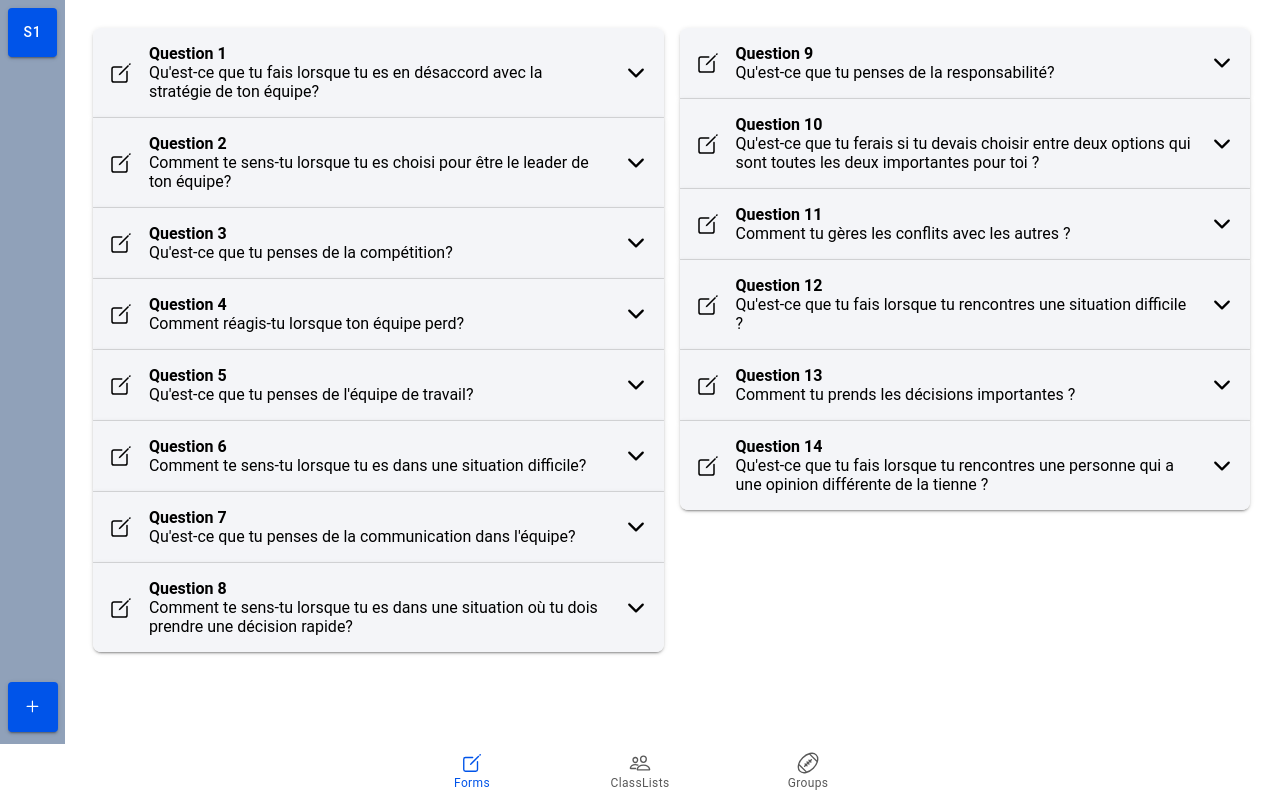
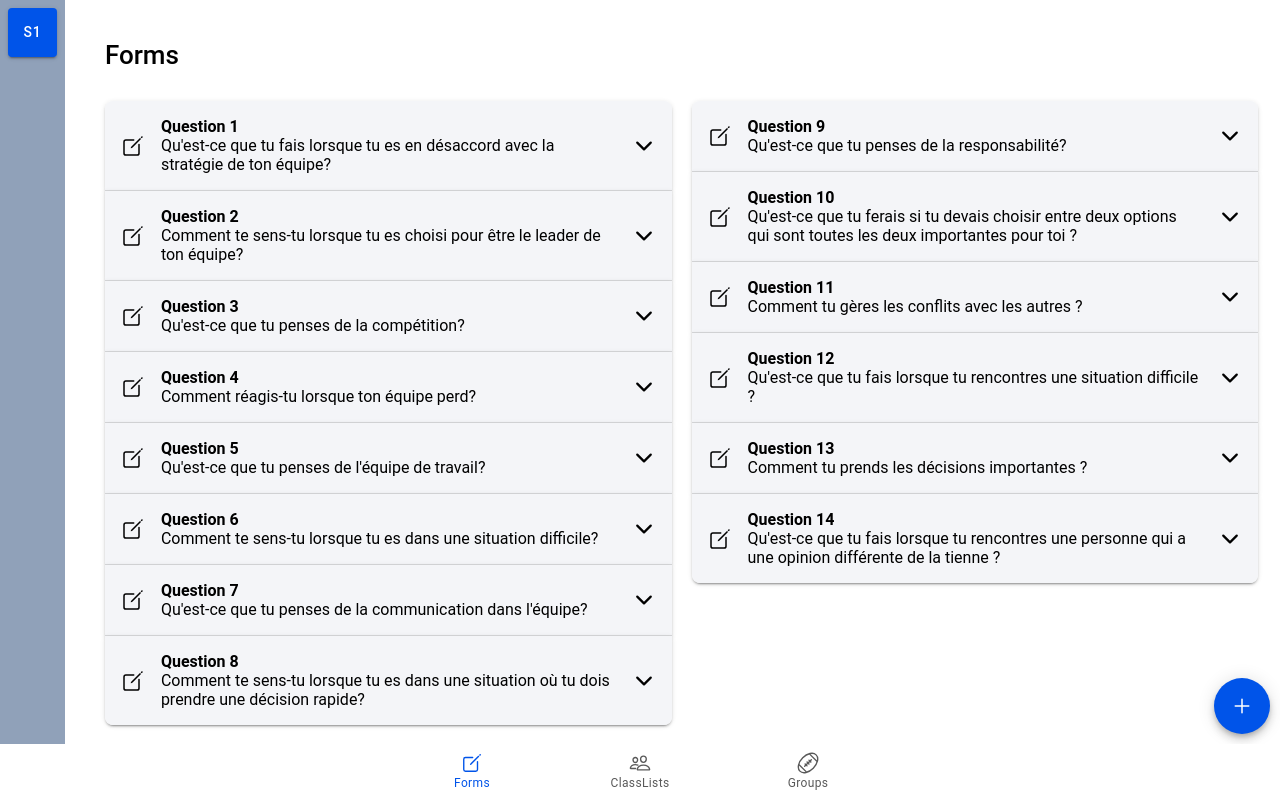
Before and after one commit to sambarnades/sport-group-manager, a React (Vite) app: page /tabs/forms in a window 1280 px wide. Built offline with nearby package versions, Linux system fonts and the light colour scheme.

Commit message:
Add a FAB Button OK.

```diff
--- a/src/pages/tabs/Forms.css
+++ b/src/pages/tabs/Forms.css
@@ -1,4 +1,17 @@
-ion-accordion.accordion-expanding,
-ion-accordion.accordion-expanded {
-    margin: 1em 0em;
+
+/* Custom style for Android Version." */
+
+.md ion-accordion.accordion-expanding,
+.md ion-accordion.accordion-expanded {
+    margin: 1rem 0rem;
 }
+
+/* Bug position fix with FA buttons." */
+
+  .fab-list-side-top{
+    bottom: 4rem;
+  }
+
+  .fab-list-side-top ion-fab-button{
+    margin-bottom: 10px;
+  }
--- a/src/pages/tabs/Forms.tsx
+++ b/src/pages/tabs/Forms.tsx
@@ -8,11 +8,14 @@ import {
   IonAccordionGroup,
   IonItem,
   IonButton,
+  IonFab,
+  IonFabButton,
+  IonFabList,
 } from "@ionic/react";
 
 import "./Forms.css";
 
-import { addOutline, createOutline } from "ionicons/icons";
+import { add, createOutline, documentOutline } from "ionicons/icons";
 
 import mock from "../../mock/questions.json";
 const questions = mock.questions;
@@ -20,7 +23,7 @@ const sets: any = [];
 
 const getQuestionSets = (questionsInSet: number) => {
   const amountOfQuestions = questions.length;
-  const amountOfSets = Math.floor(amountOfQuestions / questionsInSet) + 1; // By 10
+  const amountOfSets = Math.floor(amountOfQuestions / questionsInSet) + 1;
 
   for (let index = 0; index < amountOfSets; index++) {
     let set = questions.slice(
@@ -33,7 +36,7 @@ const getQuestionSets = (questionsInSet: number) => {
   }
 };
 
-getQuestionSets(8);
+getQuestionSets(8); // By 10 Can be modified
 
 const Forms: React.FC = () => {
   return (
@@ -41,34 +44,34 @@ const Forms: React.FC = () => {
       <IonContent fullscreen>
         {/* Start of content */}
 
-        {/* ------------------------- SIDEBAR ------------------------- */}
+        <div id="container" className="flex h-full">
+          {/* ------------------------- SIDEBAR ------------------------- */}
 
-        <div id="container" className="flex h-full">
           <div className="bg-slate-400">
-            <div className="grid grid-cols-1">
+            <nav className="grid grid-cols-1">
               <IonButton className="aspect-square m-2 flex justify-center items-center">
                 <IonLabel>S1</IonLabel>
               </IonButton>
-            </div>
-            <IonButton className="aspect-square absolute bottom-15 m-2 flex justify-center items-center">
-              <IonIcon icon={addOutline} />
-            </IonButton>
+            </nav>
           </div>
 
           {/* -------------------------- MAIN CONTENT -------------------------------- */}
-
-          <div className="flex basis-11/12 m-5">
-              {/* Find a solution to divide by 10 the accordions */}
-
+          <section className="basis-11/12 ml-10 mt-5">
+            <h1>Forms</h1>
+            <div className="flex pt-5">
               {sets.map((set: Array<object>, index: number) => (
-                <IonAccordionGroup key={index} className="basis-6/12 p-2" expand="inset">
+                <IonAccordionGroup
+                  key={index}
+                  className="basis-6/12 mr-5"
+                  expand="inset"
+                >
                   {set.map((item: any, index: number) => (
                     <IonAccordion key={index + 1} value={`item-${index + 1}`}>
                       <IonItem slot="header" color="light">
                         <IonIcon icon={createOutline} className="w-6 h-6" />
                         <IonLabel className="ion-padding">
                           <strong>Question {item.id}</strong>
-                        <br />
+                          <br />
                           {item.question}
                         </IonLabel>
                       </IonItem>
@@ -96,8 +99,26 @@ const Forms: React.FC = () => {
                   ))}
                 </IonAccordionGroup>
               ))}
+
+              {/* -------------------------- FAB BUTTON -------------------------------- */}
             </div>
-          </div>
+
+
+          </section>
+        </div>
+        <IonFab slot="fixed" horizontal="end" vertical="bottom">
+              <IonFabButton>
+                <IonIcon icon={add}></IonIcon>
+              </IonFabButton>
+              <IonFabList side="top">
+                <IonFabButton>
+                  <IonIcon icon={documentOutline}></IonIcon>
+                </IonFabButton>
+                <IonFabButton>
+                  <IonIcon icon={add}></IonIcon>
+                </IonFabButton>
+              </IonFabList>
+            </IonFab>
       </IonContent>
     </IonPage>
   );
```
